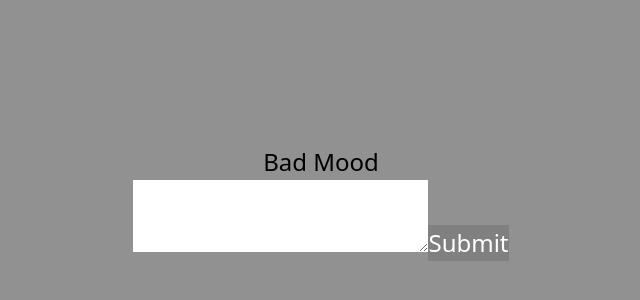
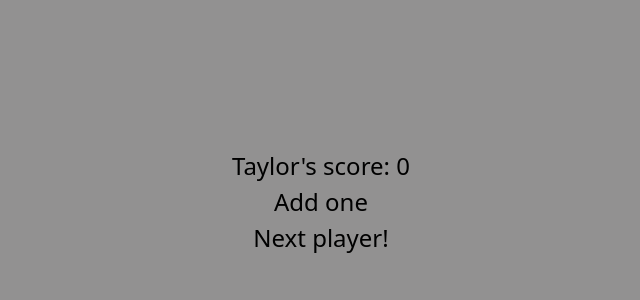
Before and after one commit to GGiunashvili/typescript-react-app, a React (Vite) app: page / in a window 1280 px wide. Shown: the part 198-498 px from the top of the page, without its empty margins (319-959 px from the left). Built offline with nearby package versions, Linux system fonts and the light colour scheme.

Commit message:
liftingUP

```diff
--- a/src/App.tsx
+++ b/src/App.tsx
@@ -1,27 +1,73 @@
-// import Quiz from "./componens/Quiz";
-// import MyQuiz from "./componens/MyQuiz";
-// // import Todo from "./componens/Todo";
-// import State from "./componens/State";
-// import { useState } from "react";
-// import { sculptureList } from "./componens/Data";
-import Form from "./componens/Form";
+import { useState } from "react";
 
-function App() {
-  // const [index, setIndex] = useState(0); // Correct use of useState with parentheses
-  // function handleClick() {
-  //   setIndex((index + 1) % sculptureList.length);
-  // }
+// ქულების ტიპი
+type Scores = {
+  [key: string]: number;
+};
+
+export default function App() {
+  const [scores, setScores] = useState<Scores>({ Taylor: 0, Sarah: 0 });
+  const [isPlayerA, setIsPlayerA] = useState<boolean>(true);
+
+  // ამჟამინდელი მოთამაშის სახელი
+  const currentPerson = isPlayerA ? "Taylor" : "Sarah";
+
+  // ქულის განახლების ფუნქცია
+  const updateScore = (person: string, newScore: number) => {
+    setScores((prevScores) => ({
+      ...prevScores,
+      [person]: newScore,
+    }));
+  };
+
   return (
-    <>
-      {/* <MyQuiz /> */}
-      {/* <Todo /> */}
-      {/* <Form /> */}
-      {/* <State index={index} handleClick={handleClick} />
-      <State index={index} handleClick={handleClick} /> */}
-      {/* <ArtShop /> */}
-      <Form />
-    </>
+    <div>
+      <Counter
+        person={currentPerson}
+        score={scores[currentPerson]}
+        updateScore={updateScore}
+      />
+      <button
+        onClick={() => {
+          setIsPlayerA(!isPlayerA);
+        }}
+      >
+        Next player!
+      </button>
+    </div>
   );
 }
 
-export default App;
+type CounterProps = {
+  person: string;
+  score: number;
+  updateScore: (person: string, newScore: number) => void;
+};
+
+function Counter({ person, score, updateScore }: CounterProps) {
+  const [hover, setHover] = useState<boolean>(false);
+
+  let className = "counter";
+  if (hover) {
+    className += " hover";
+  }
+
+  return (
+    <div
+      className={className}
+      onPointerEnter={() => setHover(true)}
+      onPointerLeave={() => setHover(false)}
+    >
+      <h1>
+        {person}'s score: {score}
+      </h1>
+      <button
+        onClick={() => {
+          updateScore(person, score + 1); // ქულის განახლება
+        }}
+      >
+        Add one
+      </button>
+    </div>
+  );
+}
--- /dev/null
+++ b/src/componens/Accordion.tsx
@@ -0,0 +1,23 @@
+import React, { ReactNode } from "react";
+
+// Define prop types for Accordion component
+interface AccordionProps {
+  title: string;
+  children: ReactNode; // ReactNode allows any valid React child (string, number, elements, etc.)
+  isActive: boolean;
+  onShow: () => void; // Function type for onShow
+}
+
+export default function Accordion({
+  title,
+  children,
+  isActive,
+  onShow,
+}: AccordionProps) {
+  return (
+    <section className="panel">
+      <h3>{title}</h3>
+      {isActive ? <p>{children}</p> : <button onClick={onShow}>Show</button>}
+    </section>
+  );
+}
```
